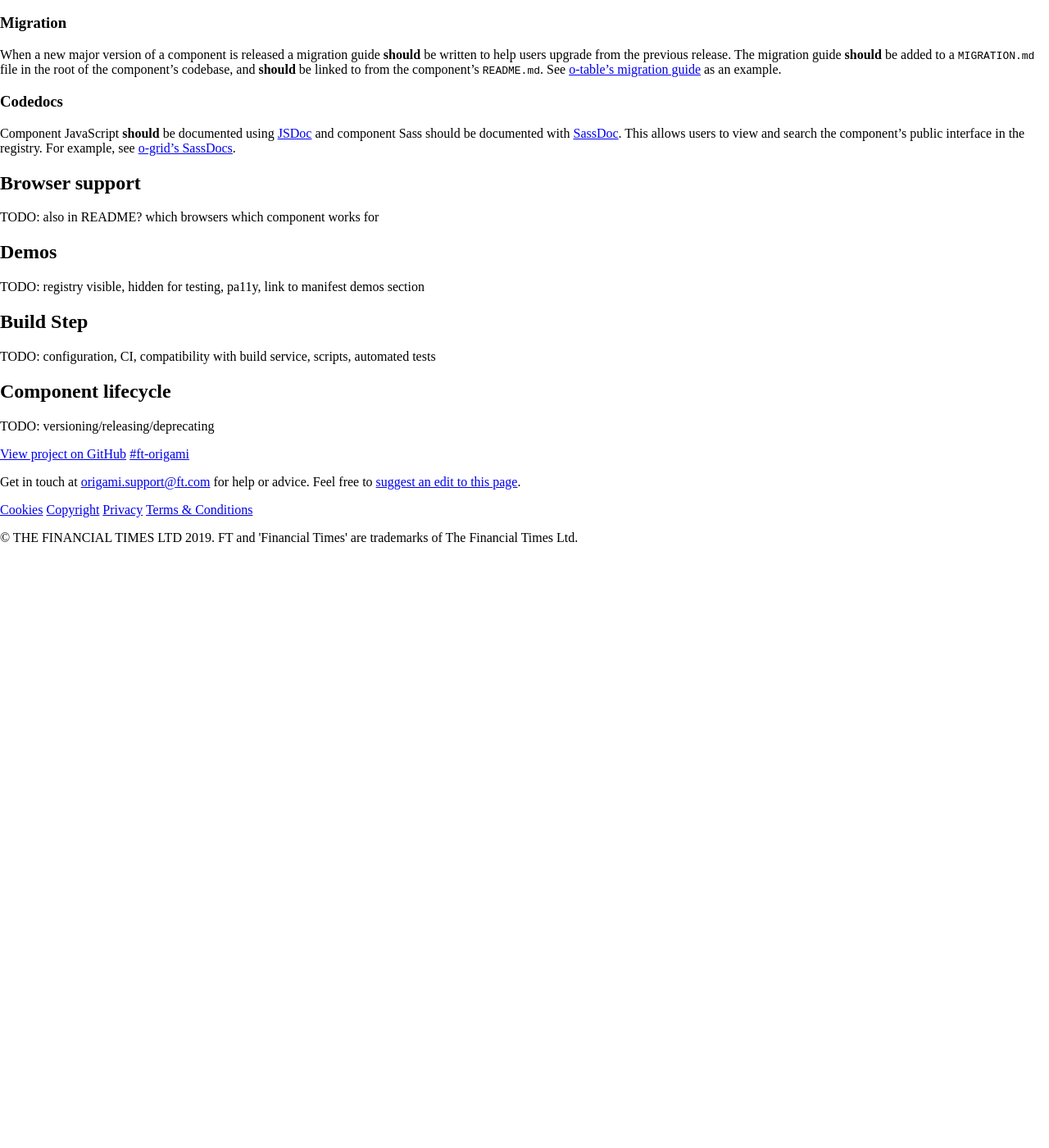
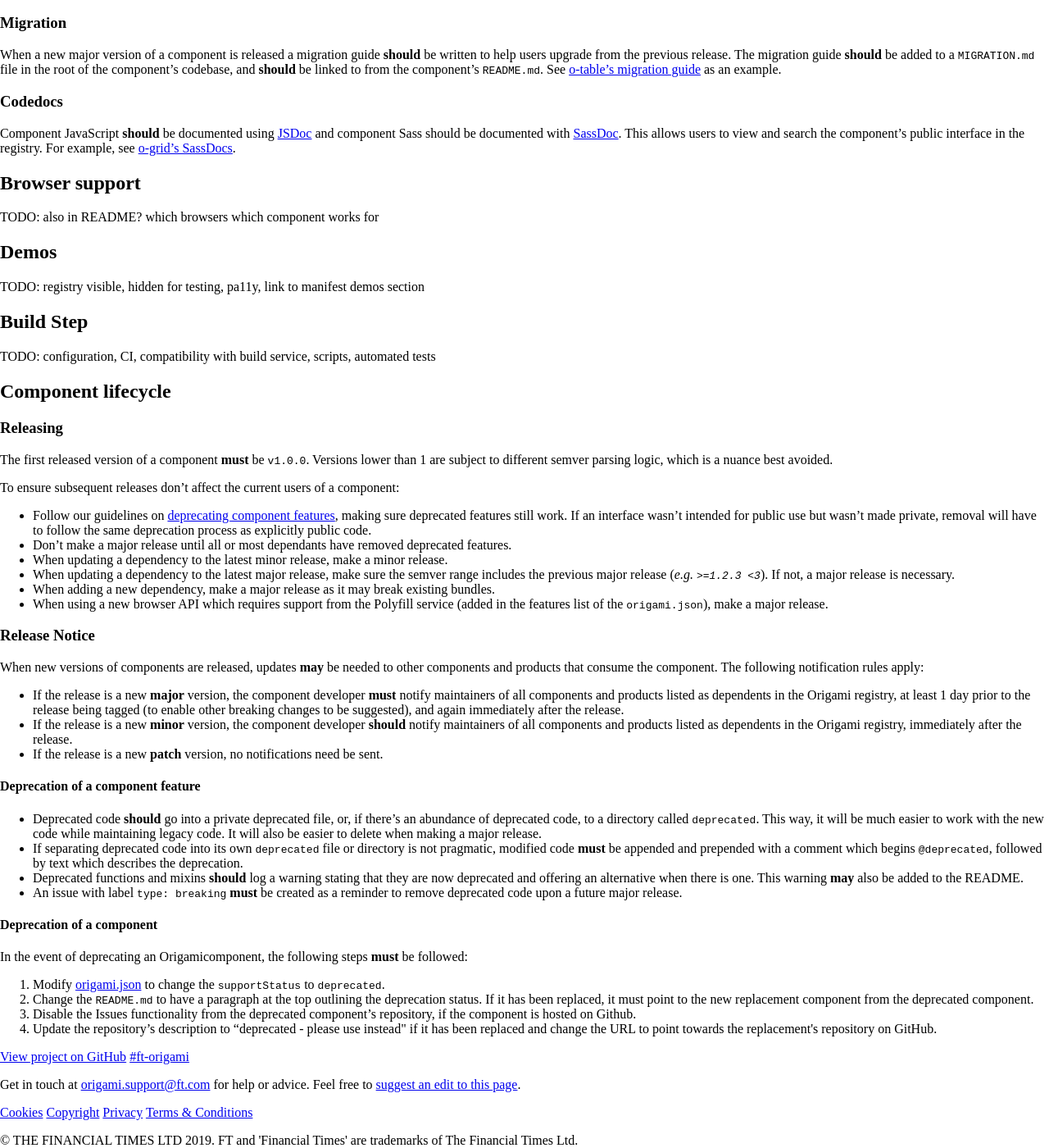
Before and after one commit to Financial-Times/origami-website, a Jekyll site: the page built from _specification-v1/components.md, in a window 1280 px wide and 1400 px high, scrolled down 4667 px. Shown: the whole window at 82% size. Built offline with Jekyll 4.4.1, drawn with Linux system fonts in a browser that asks for light colours; a style sheet for code colours, icons or effects is not loaded; before the commit the page ends 5332 px from its top, so only the background shows below that.

Commit message:
Add component lifecycle to the component spec.

````diff
--- a/_specification-v1/components.md
+++ b/_specification-v1/components.md
@@ -270,4 +270,39 @@ TODO: configuration, CI, compatibility with build service, scripts, automated te
 
 ## Component lifecycle
 
-TODO: versioning/releasing/deprecating
+### Releasing
+
+The first released version of a component **must** be `v1.0.0`. Versions lower than 1 are subject to different semver parsing logic, which is a nuance best avoided.
+
+To ensure subsequent releases don't affect the current users of a component:
+
+- Follow our guidelines on [deprecating component features](#deprecation-of-a-component-feature), making sure deprecated features still work. If an interface wasn't intended for public use but wasn't made private, removal will have to follow the same deprecation process as explicitly public code.
+- Don’t make a major release until all or most dependants have removed deprecated features.
+- When updating a dependency to the latest minor release, make a minor release.
+- When updating a dependency to the latest major release, make sure the semver range includes the previous major release (_e.g. `>=1.2.3 <3`_). If not, a major release is necessary.
+- When adding a new dependency, make a major release as it may break existing bundles.
+- When using a new browser API which requires support from the Polyfill service (added in the features list of the `origami.json`), make a major release.
+
+### Release Notice
+
+When new versions of components are released, updates **may** be needed to other components and products that consume the component. The following notification rules apply:
+
+- If the release is a new **major** version, the component developer **must** notify maintainers of all components and products listed as dependents in the Origami registry, at least 1 day prior to the release being tagged (to enable other breaking changes to be suggested), and again immediately after the release.
+- If the release is a new **minor** version, the component developer **should** notify maintainers of all components and products listed as dependents in the Origami registry, immediately after the release.
+- If the release is a new **patch** version, no notifications need be sent.
+
+#### Deprecation of a component feature
+
+- Deprecated code **should** go into a private deprecated file, or, if there’s an abundance of deprecated code, to a directory called `deprecated`. This way, it will be much easier to work with the new code while maintaining legacy code. It will also be easier to delete when making a major release.
+- If separating deprecated code into its own `deprecated` file or directory is not pragmatic, modified code **must** be appended and prepended with a comment which begins ```@deprecated```, followed by text which describes the deprecation.
+- Deprecated functions and mixins **should** log a warning stating that they are now deprecated and offering an alternative when there is one. This warning **may** also be added to the README.
+- An issue with label `type: breaking` **must** be created as a reminder to remove deprecated code upon a future major release.
+
+#### Deprecation of a component
+
+In the event of deprecating an Origamicomponent, the following steps **must** be followed:
+
+1. Modify [origami.json](/spec/v1/manifest/) to change the `supportStatus` to `deprecated`.
+2. Change the `README.md` to have a paragraph at the top outlining the deprecation status. If it has been replaced, it must point to the new replacement component from the deprecated component.
+3. Disable the Issues functionality from the deprecated component's repository, if the component is hosted on Github.
+4. Update the repository's description to "deprecated - please use <component> instead" if it has been replaced and change the URL to point towards the replacement's repository on GitHub.
````
